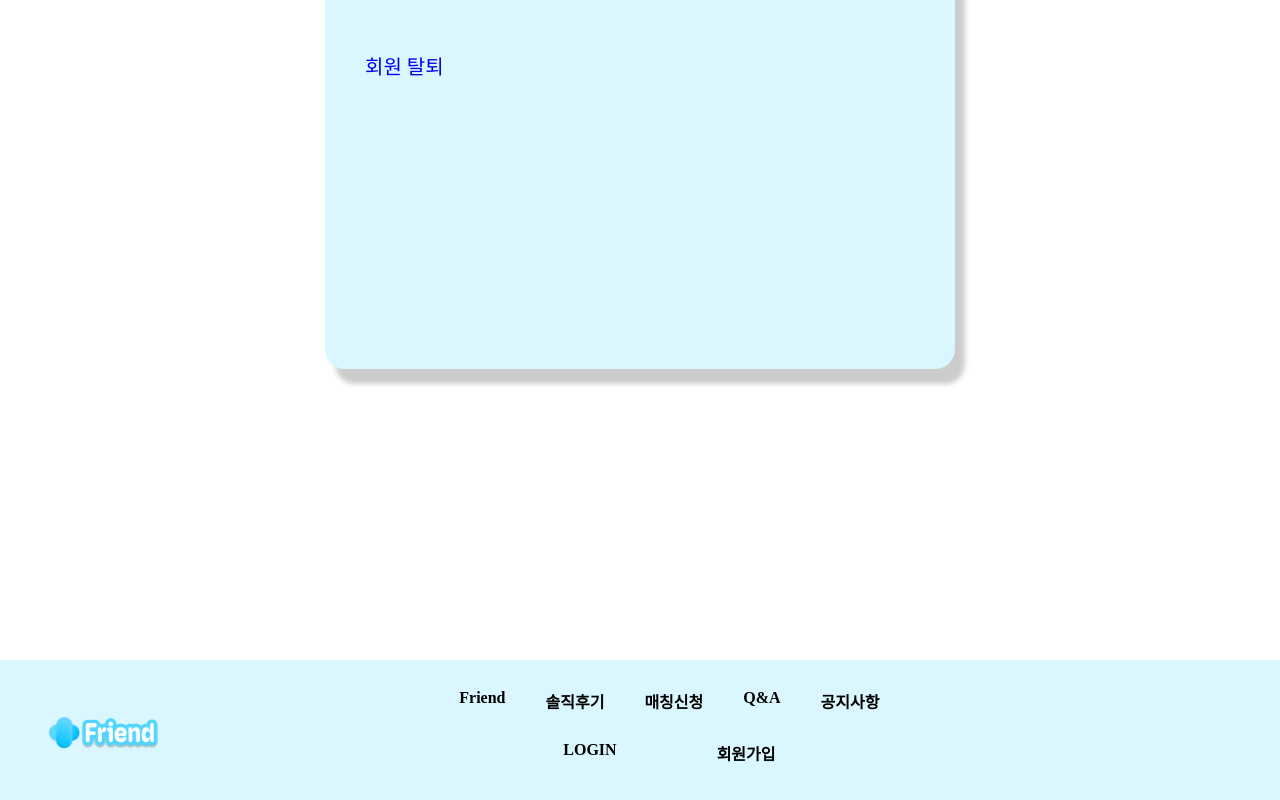
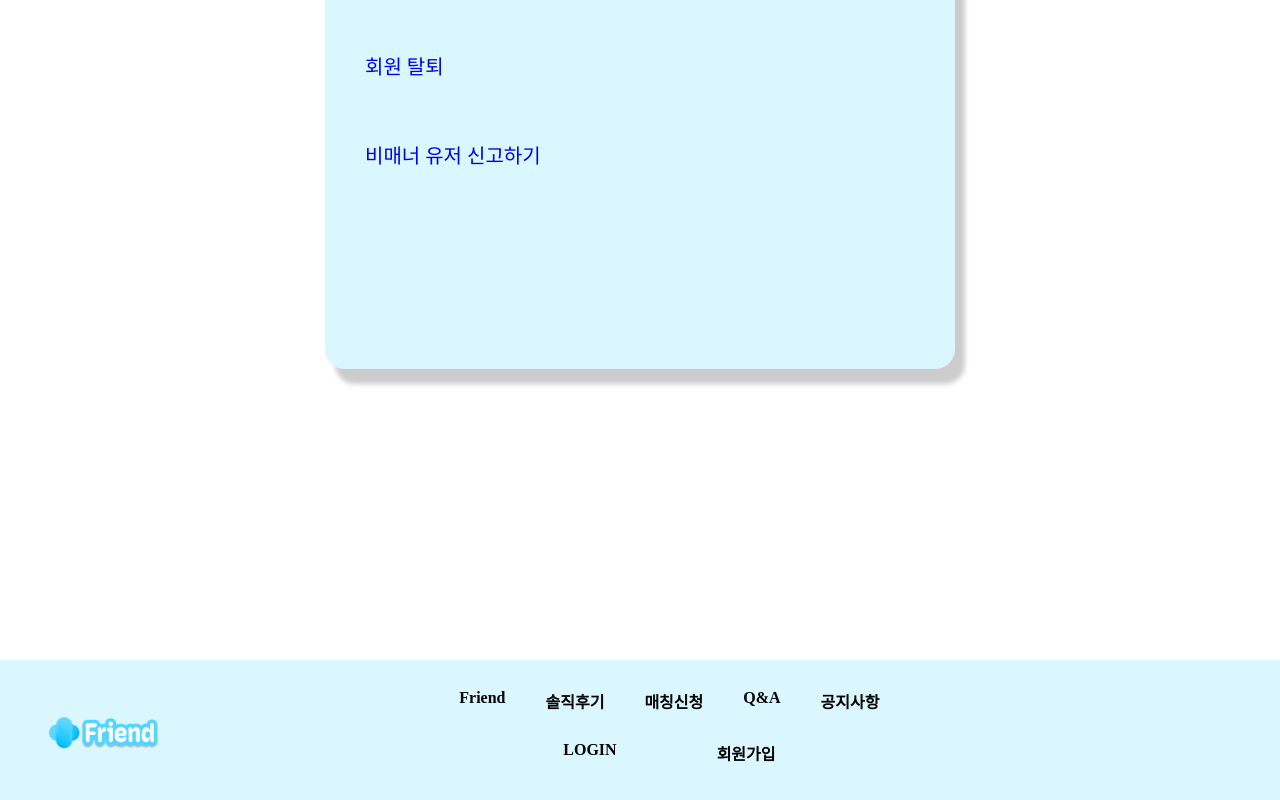
Before and after one commit to Friend-FE/FE, a React (Create React App) app: page /MyPage in a window 1280 px wide. Shown: the part 1176-1976 px from the top of the page. Built offline with nearby package versions, Linux system fonts and the light colour scheme; the HTML template or start-up script is replaced by a standard one; a web font is replaced by a local one.

Commit message:
마이페이지에 비매너 유저 신고하기 추가

```diff
--- a/src/App.js
+++ b/src/App.js
@@ -6,6 +6,8 @@ import MatchingHistory from './components/MyPage_Component/MatchingHistory';
 import MembershipWithdrawal from './components/MyPage_Component/MembershipWithdrawal';
 import ModifyingInfo from './components/MyPage_Component/ModifyingInfo';
 import ProfileCard from './components/MyPage_Component/ProfileCard';
+import NonMannerUsers from './components/MyPage_Component/NonMannerUsers';
+
 import CertifyEmail from './pages/Certify/CertifyEmail';
 import SignupInfo from './pages/Signup/SignupInfo';
 
@@ -14,12 +16,13 @@ const App = ()=>{
 	  <div>
 			<Routes>
 				<Route path="/MyPage" element={<MyPage/>}/>
-
 				<Route path="/MyPage/DeactivateAccount" element={<DeactivateAccount/>}/>
 				<Route path="/MyPage/MatchingHistory" element={<MatchingHistory/>}/>
 				<Route path="/MyPage/MembershipWithdrawal" element={<MembershipWithdrawal/>}/>
 				<Route path="/MyPage/ModifyingInfo" element={<ModifyingInfo/>}/>
 				<Route path="/MyPage/ProfileCard" element={<ProfileCard/>}/>
+				<Route path="/MyPage/NonMannerUsers" element={<NonMannerUsers/>}/>
+
 				<Route path="/CertifyEmail" element={<CertifyEmail/>}/>
 				<Route path="/SignupInfo" element={<SignupInfo/>}/>
 			</Routes>
--- a/src/components/MyPage_Component/MyPage.jsx
+++ b/src/components/MyPage_Component/MyPage.jsx
@@ -1,7 +1,7 @@
 import React from 'react'
 import { Link } from 'react-router-dom'
 import ProfileBasic from '../../images/ProfileBasic.png'
-import styled, { createGlobalStyle } from 'styled-components'
+import styled from 'styled-components'
 import Header from '../header/index'
 import Footer from '../footer/index'
 import Title from '../title/index'
@@ -23,6 +23,7 @@ export default function MyPage() {
           <MoveToPageLink to="/MyPage/ProfileCard">내 프로필 카드 확인하기</MoveToPageLink>
           <MoveToPageLink to="/MyPage/DeactivateAccount">계정 비활성화</MoveToPageLink>
           <MoveToPageLink to="/MyPage/MembershipWithdrawal">회원 탈퇴</MoveToPageLink>
+          <MoveToPageLink to="/MyPage/NonMannerUsers">비매너 유저 신고하기</MoveToPageLink>
         </MoveToDiv>
       </TotalDiv>
       <FooterContainer>
--- /dev/null
+++ b/src/components/MyPage_Component/NonMannerUsers.jsx
@@ -0,0 +1,9 @@
+// 비매너 유저 신고하기
+
+import React from 'react'
+
+export default function NonMannerUsers() {
+  return (
+    <div>NonMannerUsers</div>
+  )
+}
```
